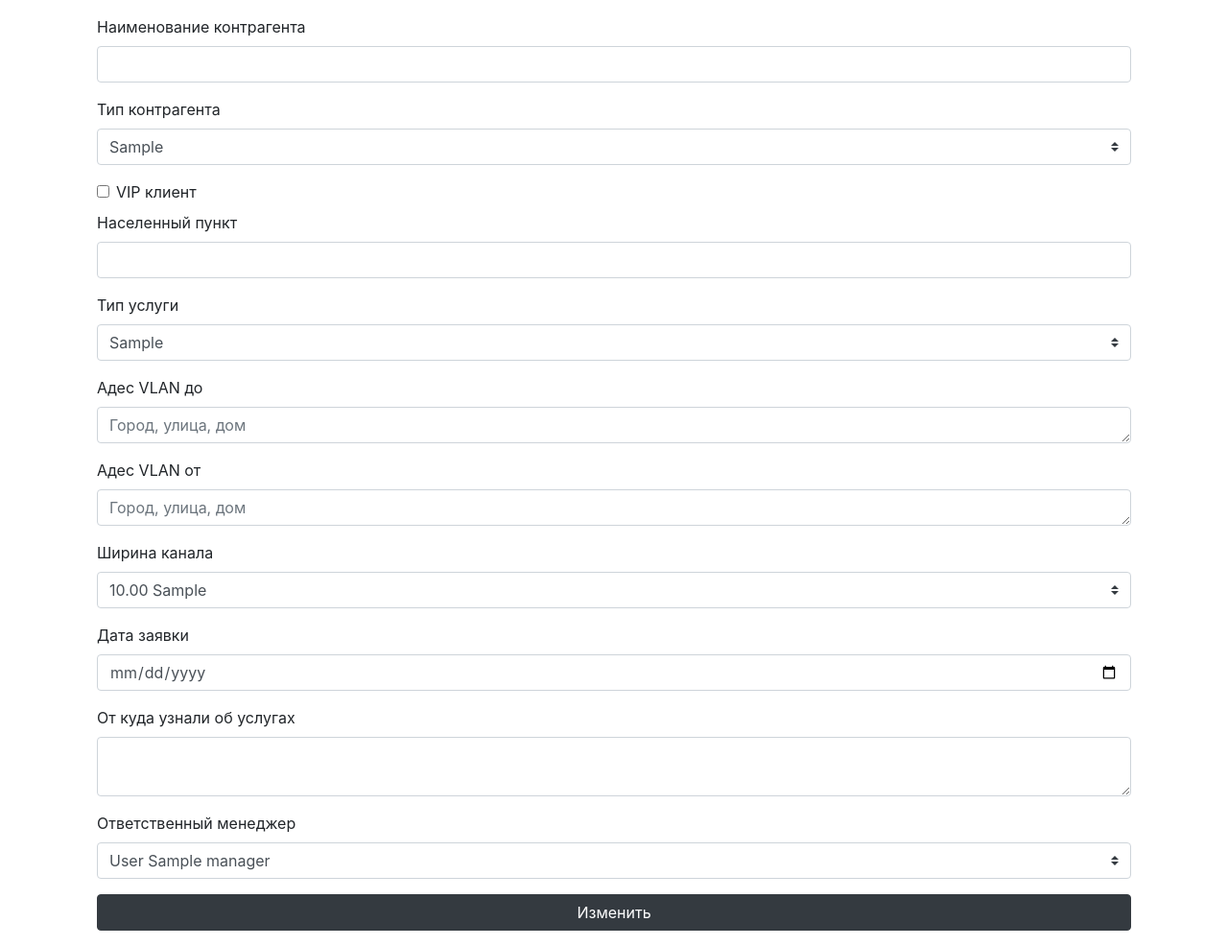
After one commit to painassasin/kTelecomTestCase, a Flask app: page /update in a window 1280 px wide. The commit adds this page. Shown: the whole page at 96% size. Run offline with Flask 2, Linux system fonts and the light colour scheme; tables that the repository leaves empty hold one stand-in row (values such as "Sample post"); some libraries are stand-ins or nearby versions.

Commit message:
Created Update Form

```diff
--- a/app/counterparties.py
+++ b/app/counterparties.py
@@ -4,63 +4,112 @@ from app import app
 import pandas as pd
 
 
-class Counterparties:
-    def __init__(self):
-        self.table_name = 'counterparties'
+def _get_column_names() -> list:
+    try:
+        with UseDatabase(app.config['DB_CREDENTIALS']) as cursor:
+            _SQL = f'SHOW COLUMNS FROM counterparties'
+            cursor.execute(_SQL)
+            return [i[0] for i in cursor.fetchall()]
+    except (ConnectionError, CredentialsError):
+        return []
 
-    @staticmethod
-    def _select_all_records() -> list:
-        try:
-            with UseDatabase(app.config['DB_CREDENTIALS']) as cursor:
-                _SQL = """
-                    SELECT
-                        t.id, t.name, dct.type, vip, dl.locality, dst.service,
-                        t.vlan_address_from, t.vlan_address_to,
-                        CONCAT(chw.width,' ', chw.units),
-                        DATE_FORMAT(date_of_request, '%d-%m-%Y'),
-                        dsi.description, CONCAT(dm.surname,' ', dm.name)
-                    FROM
-                        counterparties t
-                    LEFT JOIN d_counterparty_type dct ON t.type = dct.id
-                    LEFT JOIN d_locality dl ON t.locality = dl.id
-                    LEFT JOIN d_service_type dst ON t.service_type = dst.id
-                    LEFT JOIN d_channel_width chw ON t.channel_width = chw.id
-                    LEFT JOIN d_source_of_information dsi
-                        ON t.information_source = dsi.id
-                    LEFT JOIN d_managers dm ON t.responsible_manager = dm.id
-                        """
-                cursor.execute(_SQL)
-                return cursor.fetchall()
-        except (ConnectionError, CredentialsError):
-            return []
 
-    def _get_column_names(self) -> list:
-        try:
-            with UseDatabase(app.config['DB_CREDENTIALS']) as cursor:
-                _SQL = f'SHOW COLUMNS FROM {self.table_name}'
-                cursor.execute(_SQL)
-                return [i[0] for i in cursor.fetchall()]
-        except (ConnectionError, CredentialsError):
-            return []
+def _select_all_records() -> list:
+    try:
+        with UseDatabase(app.config['DB_CREDENTIALS']) as cursor:
+            _SQL = """
+                SELECT
+                    t.id, t.name, dct.type, vip, dl.locality, dst.service,
+                    t.vlan_address_from, t.vlan_address_to,
+                    CONCAT(chw.width,' ', chw.units),
+                    DATE_FORMAT(date_of_request, '%d-%m-%Y'),
+                    dsi.description, CONCAT(dm.surname,' ', dm.name)
+                FROM
+                    counterparties t
+                LEFT JOIN d_counterparty_type dct ON t.type = dct.id
+                LEFT JOIN d_locality dl ON t.locality = dl.id
+                LEFT JOIN d_service_type dst ON t.service_type = dst.id
+                LEFT JOIN d_channel_width chw ON t.channel_width = chw.id
+                LEFT JOIN d_source_of_information dsi
+                    ON t.information_source = dsi.id
+                LEFT JOIN d_managers dm ON t.responsible_manager = dm.id
+                    """
+            cursor.execute(_SQL)
+            return cursor.fetchall()
+    except (ConnectionError, CredentialsError):
+        return []
 
-    def to_dict(self) -> dict:
-        columns = self._get_column_names()
-        records = self._select_all_records()
-        df = pd.DataFrame(records, columns=columns)
-        return df.T.to_dict()
 
-    @staticmethod
-    def delete_row(row_id: int) -> bool:
-        try:
-            with UseDatabase(app.config['DB_CREDENTIALS']) as cursor:
-                _SQL = f"""
-                    DELETE FROM counterparties t
-                    WHERE t.id = {row_id}
-                """
-                cursor.execute(_SQL)
-                return True
-        except (ConnectionError, CredentialsError, SyntaxError):
-            return False
-        except Exception as err:
-            print(err)
-            return False
+def values_to_dict() -> dict:
+    columns = _get_column_names()
+    records = _select_all_records()
+    df = pd.DataFrame(records, columns=columns)
+    return df.T.to_dict()
+
+
+def delete_record(row_id: int) -> bool:
+    try:
+        with UseDatabase(app.config['DB_CREDENTIALS']) as cursor:
+            _SQL = f"""
+                DELETE FROM counterparties t
+                WHERE t.id = {row_id}
+            """
+            cursor.execute(_SQL)
+            return True
+    except (ConnectionError, CredentialsError, SyntaxError):
+        return False
+    except Exception as err:
+        print(err)
+        return False
+
+
+def get_types() -> list:
+    try:
+        with UseDatabase(app.config['DB_CREDENTIALS']) as cursor:
+            _SQL = f"""
+                SELECT t.id, t.type
+                FROM d_counterparty_type t
+            """
+            cursor.execute(_SQL)
+            return cursor.fetchall()
+    except (ConnectionError, CredentialsError):
+        return []
+
+
+def get_service_types() -> list:
+    try:
+        with UseDatabase(app.config['DB_CREDENTIALS']) as cursor:
+            _SQL = f"""
+                SELECT t.id, t.service
+                FROM d_service_type t
+            """
+            cursor.execute(_SQL)
+            return cursor.fetchall()
+    except (ConnectionError, CredentialsError):
+        return []
+
+
+def get_channel_width() -> list:
+    try:
+        with UseDatabase(app.config['DB_CREDENTIALS']) as cursor:
+            _SQL = f"""
+                SELECT t.id, CONCAT(t.width, ' ', t.units) width
+                FROM d_channel_width t
+            """
+            cursor.execute(_SQL)
+            return cursor.fetchall()
+    except (ConnectionError, CredentialsError):
+        return []
+
+
+def get_managers() -> list:
+    try:
+        with UseDatabase(app.config['DB_CREDENTIALS']) as cursor:
+            _SQL = f"""
+                SELECT t.id, CONCAT(t.surname, ' ', t.name) manager
+                FROM d_managers t
+            """
+            cursor.execute(_SQL)
+            return cursor.fetchall()
+    except (ConnectionError, CredentialsError):
+        return []
--- /dev/null
+++ b/app/forms.py
@@ -0,0 +1,20 @@
+from flask_wtf import FlaskForm
+from wtforms import SelectField, BooleanField, StringField, TextAreaField
+from wtforms import DateField, SubmitField
+
+
+class EditCounterpartiesForm(FlaskForm):
+    cp_name = StringField(label='Наименование контрагента')
+    cp_type = SelectField(label='Тип контрагента')
+    cp_vip = BooleanField(label='VIP клиент')
+    cp_location = StringField(label='Населенный пункт')
+    cp_service_type = SelectField(label='Тип услуги')
+    cp_vlan_address_from = TextAreaField(label='Адес VLAN от',
+                                         description='Город, улица, дом')
+    cp_vlan_address_to = TextAreaField(label='Адес VLAN до',
+                                       description='Город, улица, дом')
+    cp_channel_width = SelectField(label='Ширина канала')
+    cp_request_date = DateField(label='Дата заявки')
+    cp_information_source = TextAreaField(label='От куда узнали об услугах')
+    cp_responsible_manager = SelectField(label='Ответственный менеджер')
+    submit = SubmitField(label='Изменить')
--- /dev/null
+++ b/app/templates/edit_row.html
@@ -0,0 +1,68 @@
+{% extends 'layout.html' %}
+
+{% block content %}
+
+	<form action="" method="post" class="m-3" role="form" novalidate>
+		{{ form.csrf_token() }}
+		<div class="form-group">
+			{{ form.cp_name.label }} {{ form.cp_name(class="form-control") }}
+		</div>
+		<div class="form-group">
+			{{ form.cp_type.label }}
+			<select class='custom-select'>
+				{% for ch in form.cp_type.choices %}
+					<option value="{{ ch[0] }}">{{ ch[1] }}</option>
+				{% endfor %}
+			</select>
+		</div>
+		<div class="form-check">
+			{{ form.cp_vip(class="form-check-input") }} {{ form.cp_vip.label }}
+		</div>
+		<div class="form-group">
+			{{ form.cp_location.label }} {{ form.cp_location(class="form-control") }}
+		</div>
+		<div class="form-group">
+			{{ form.cp_service_type.label }}
+			<select class='custom-select'>
+				{% for ch in form.cp_service_type.choices %}
+					<option value="{{ ch[0] }}">{{ ch[1] }}</option>
+				{% endfor %}
+			</select>
+		</div>
+		<div class="form-group">
+			{{ form.cp_vlan_address_to.label }}
+			{{ form.cp_vlan_address_to(class='form-control', rows='1', placeholder=form.cp_vlan_address_to.description) }}
+		</div>
+		<div class="form-group">
+			{{ form.cp_vlan_address_from.label }}
+			{{ form.cp_vlan_address_from(class='form-control', rows='1', placeholder=form.cp_vlan_address_to.description) }}
+		</div>
+		<div class="form-group">
+			{{ form.cp_channel_width.label }}
+			<select class='custom-select'>
+				{% for ch in form.cp_channel_width.choices %}
+					<option value="{{ ch[0] }}">{{ ch[1] }}</option>
+				{% endfor %}
+			</select>
+		</div>
+		<div class="form-group">
+			{{ form.cp_request_date.label }}
+			{{ form.cp_request_date(type='date', class="form-control") }}
+		</div>
+		<div class="form-group">
+			{{ form.cp_information_source.label }}
+			{{ form.cp_information_source(class='form-control', rows='2') }}
+		</div>
+		<div class="form-group">
+			{{ form.cp_responsible_manager.label }}
+			<select class='custom-select'>
+				{% for ch in form.cp_responsible_manager.choices %}
+					<option value="{{ ch[0] }}">{{ ch[1] }}</option>
+				{% endfor %}
+			</select>
+		</div>
+		{{ form.submit(class='btn btn-dark btn-block') }}
+	</form>
+
+
+{% endblock %}
--- a/app/templates/view.html
+++ b/app/templates/index.html
@@ -35,11 +35,13 @@
 					<td>{{ row.vlan_address_from }}</td>
 					<td>{{ row.vlan_address_to }}</td>
 					<td>{{ row.channel_width }}</td>
-					<td>{{ row.data_of_request }}</td>
+					<td>{{ row.date_of_request }}</td>
 					<td>{{ row.information_source }}</td>
 					<td>{{ row.responsible_manager }}</td>
 					<td>
-						<input type="button" value="Delete" class="delete_button"/>
+						<input type="button" value="Удалить" class="delete_button"/>
+						<br><br>
+						<input type="button" value="Изменить" />
 					</td>
 				</tr>
 				{% endfor %}
--- a/app/views.py
+++ b/app/views.py
@@ -1,17 +1,30 @@
 from app import app
-from app.counterparties import Counterparties
+from app.counterparties import values_to_dict, delete_record, get_managers
+from app.counterparties import get_types, get_service_types, get_channel_width
 from flask import render_template, request, jsonify
+from app.forms import EditCounterpartiesForm
 
 
 @app.route('/')
 def index():
-    table = Counterparties()
-    table_dict = table.to_dict()
-    return render_template('view.html', table=table_dict.values())
+    table_dict = values_to_dict()
+    return render_template('index.html', table=table_dict.values())
 
 
 @app.route('/delete-row', methods=['POST'])
 def delete_row():
-    id = request.get_json().get('id')
-    success = Counterparties.delete_row(id)
+    success = False
+    if request.is_json:
+        row_id = request.get_json().get('id')
+        success = delete_record(row_id)
     return jsonify({'success': success})
+
+
+@app.route('/update')
+def update_row():
+    form = EditCounterpartiesForm()
+    form.cp_type.choices = get_types()
+    form.cp_service_type.choices = get_service_types()
+    form.cp_channel_width.choices = get_channel_width()
+    form.cp_responsible_manager.choices = get_managers()
+    return render_template('edit_row.html', form=form)
--- a/requirements.txt
+++ b/requirements.txt
@@ -3,3 +3,4 @@ python-dotenv
 mysql-connector-python
 pandas
 flask-wtf
+wtforms
```
